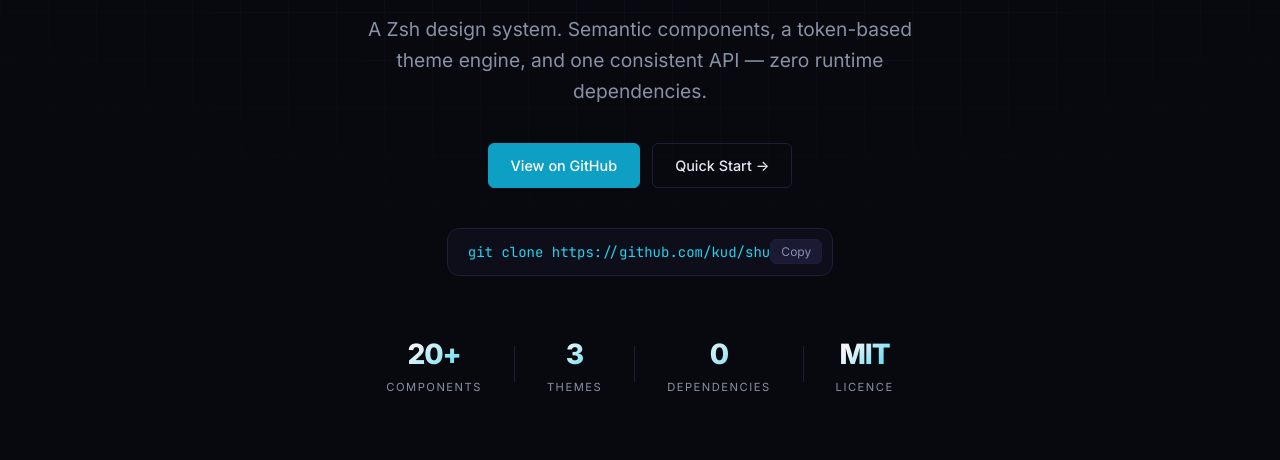
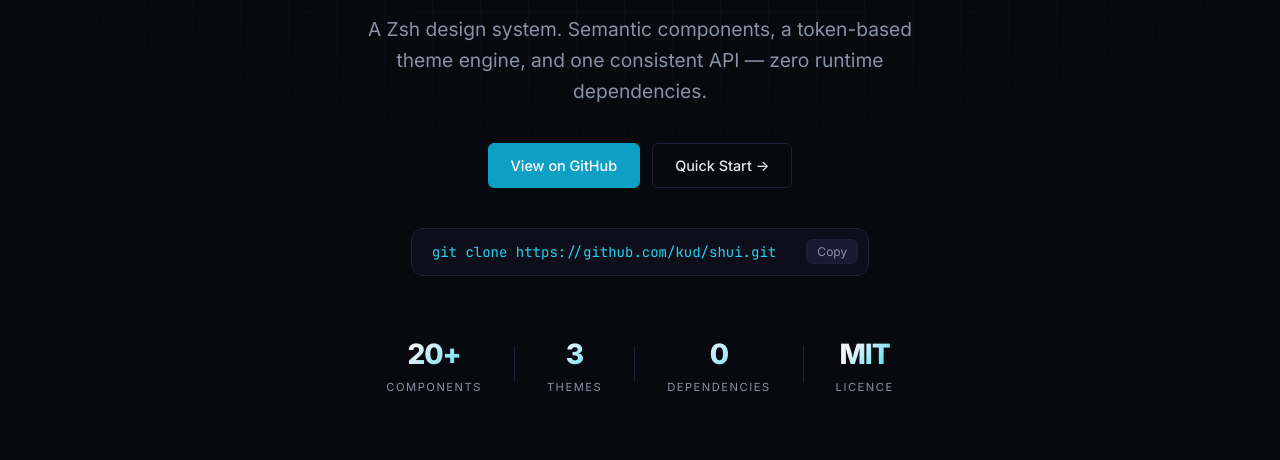
Before and after one commit to kud/shui, a plain HTML site: page docs/index.html in a window 1280 px wide. Shown: the part 340-800 px from the top of the page. Drawn offline with Linux system fonts and the light colour scheme.

Commit message:
🐛 fix(style): prevent copy button overlap on code blocks

```diff
--- a/docs/style.css
+++ b/docs/style.css
@@ -340,6 +340,11 @@ a:hover {
 
 .code-block {
   position: relative;
+}
+
+.code-block code,
+.code-block pre {
+  padding-right: 72px;
 }
 
 .copy-btn {
```
